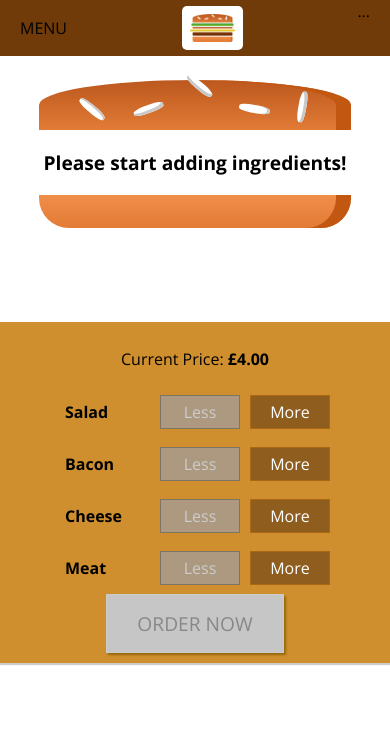
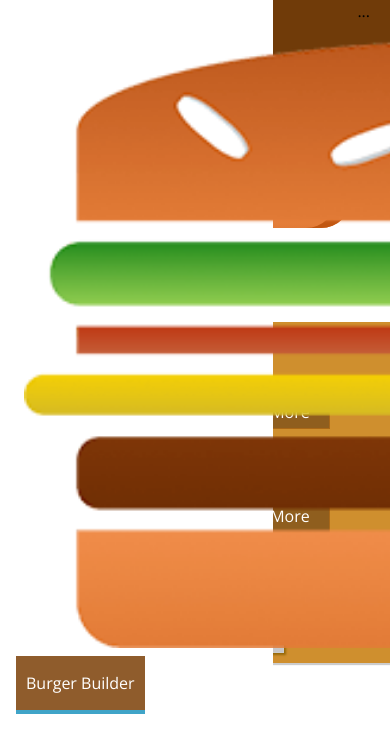
Before and after one commit to asher-miti/burger-builder, a React (Create React App) app: page / in a window 390 px wide. Shown: the top 752 px of the page. Built offline with nearby package versions, Linux system fonts and the light colour scheme.

Commit message:
added responsive side-drawer and more items within NavigationItems folders

```diff
--- a/src/components/Layout/Layout.js
+++ b/src/components/Layout/Layout.js
@@ -1,12 +1,14 @@
 import React from "react";
+
 import Aux from "../../hoc/Aux";
 import classes from "./Layout.module.css";
-
 import Toolbar from "../Navigation/Toolbar/Toolbar";
+import SideDrawer from "../Navigation/SideDrawer/SideDrawer";
 
 const Layout = (props) => (
   <Aux>
     <Toolbar />
+    <SideDrawer />
     <main className={classes.Content}>{props.children}</main>
   </Aux>
 );
--- /dev/null
+++ b/src/components/Navigation/NavigationItems/NavigationItem/NavigationItem.js
@@ -0,0 +1,15 @@
+import React from "react";
+
+import classes from "./NavigationItem.module.css";
+
+const NavigationItem = (props) => {
+  return (
+    <li className={classes.NavigationItem}>
+      <a href={props.link} className={props.active ? classes.active : null}>
+        {props.children}
+      </a>
+    </li>
+  );
+};
+
+export default NavigationItem;
--- /dev/null
+++ b/src/components/Navigation/NavigationItems/NavigationItem/NavigationItem.module.css
@@ -0,0 +1,26 @@
+.NavigationItem {
+  margin: 0;
+  box-sizing: border-box;
+  display: flex;
+  height: 100%;
+  width: auto;
+  align-items: center;
+}
+
+.NavigationItem a {
+  color: white;
+  text-decoration: none;
+  height: 100%;
+  padding: 16px 10px;
+  border-bottom: 4px solid transparent;
+  box-sizing: border-box;
+  display: block;
+}
+
+.NavigationItem a:hover,
+.NavigationItem a:active,
+.NavigationItem a.active {
+  background-color: #8f5c2c;
+  border-bottom: 4px solid #40a4c8;
+  color: white;
+}
--- /dev/null
+++ b/src/components/Navigation/NavigationItems/NavigationItems.js
@@ -0,0 +1,17 @@
+import React from "react";
+
+import classes from "./NavigationItems.module.css";
+import NavigationItem from "./NavigationItem/NavigationItem";
+
+const NavigationItems = () => {
+  return (
+    <ul className={classes.NavigationItems}>
+      <NavigationItem link="/" active>
+        Burger Builder
+      </NavigationItem>
+      <NavigationItem link="/">Checkout</NavigationItem>
+    </ul>
+  );
+};
+
+export default NavigationItems;
--- /dev/null
+++ b/src/components/Navigation/NavigationItems/NavigationItems.module.css
@@ -0,0 +1,8 @@
+.NavigationItems {
+  margin: 0;
+  padding: 0;
+  list-style: none;
+  display: flex;
+  align-items: center;
+  height: 100%;
+}
--- /dev/null
+++ b/src/components/Navigation/SideDrawer/SideDrawer.js
@@ -0,0 +1,18 @@
+import React from "react";
+
+import Logo from "../../Logo/Logo";
+import NavigationItems from "../NavigationItems/NavigationItems";
+import classes from "./SideDrawer.module.css";
+
+const SideDrawer = (props) => {
+  return (
+    <div className={classes.SideDrawer}>
+      <Logo />
+      <nav>
+        <NavigationItems />
+      </nav>
+    </div>
+  );
+};
+
+export default SideDrawer;
--- /dev/null
+++ b/src/components/Navigation/SideDrawer/SideDrawer.module.css
@@ -0,0 +1,27 @@
+.SideDrawer {
+  position: fixed;
+  width: 280px;
+  max-width: 70%;
+  height: 100%;
+  left: 0;
+  top: 0;
+  z-index: 200;
+  background-color: white;
+  padding: 32px 16px;
+  box-sizing: border-box;
+  transition: transform 0.3s ease-out;
+}
+
+@media (min-width: 500px) {
+  .SideDrawer {
+    display: none;
+  }
+}
+
+.Open {
+  transform: translateX(0);
+}
+
+.Close {
+  transform: translateX(-100%);
+}
```
